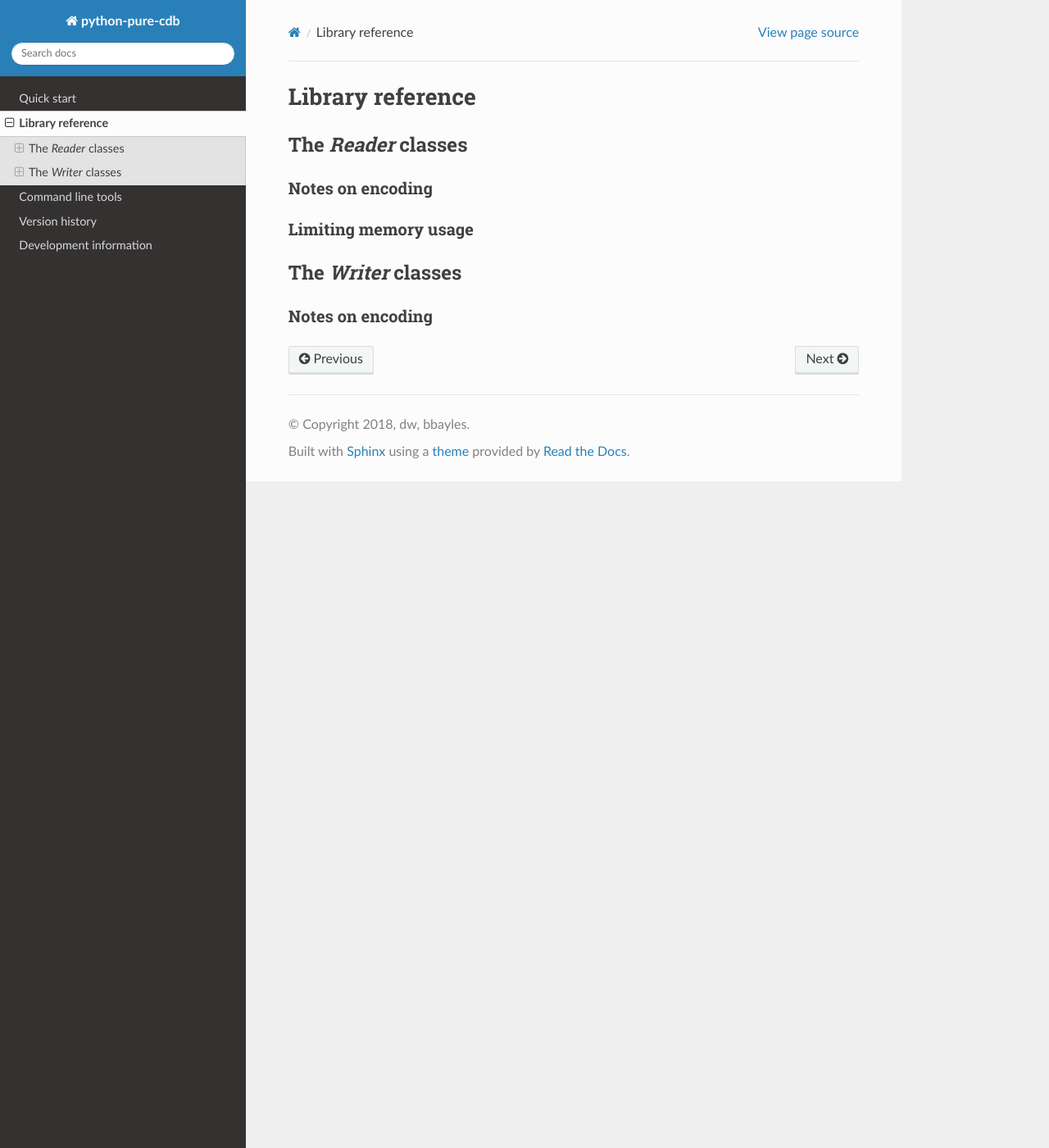
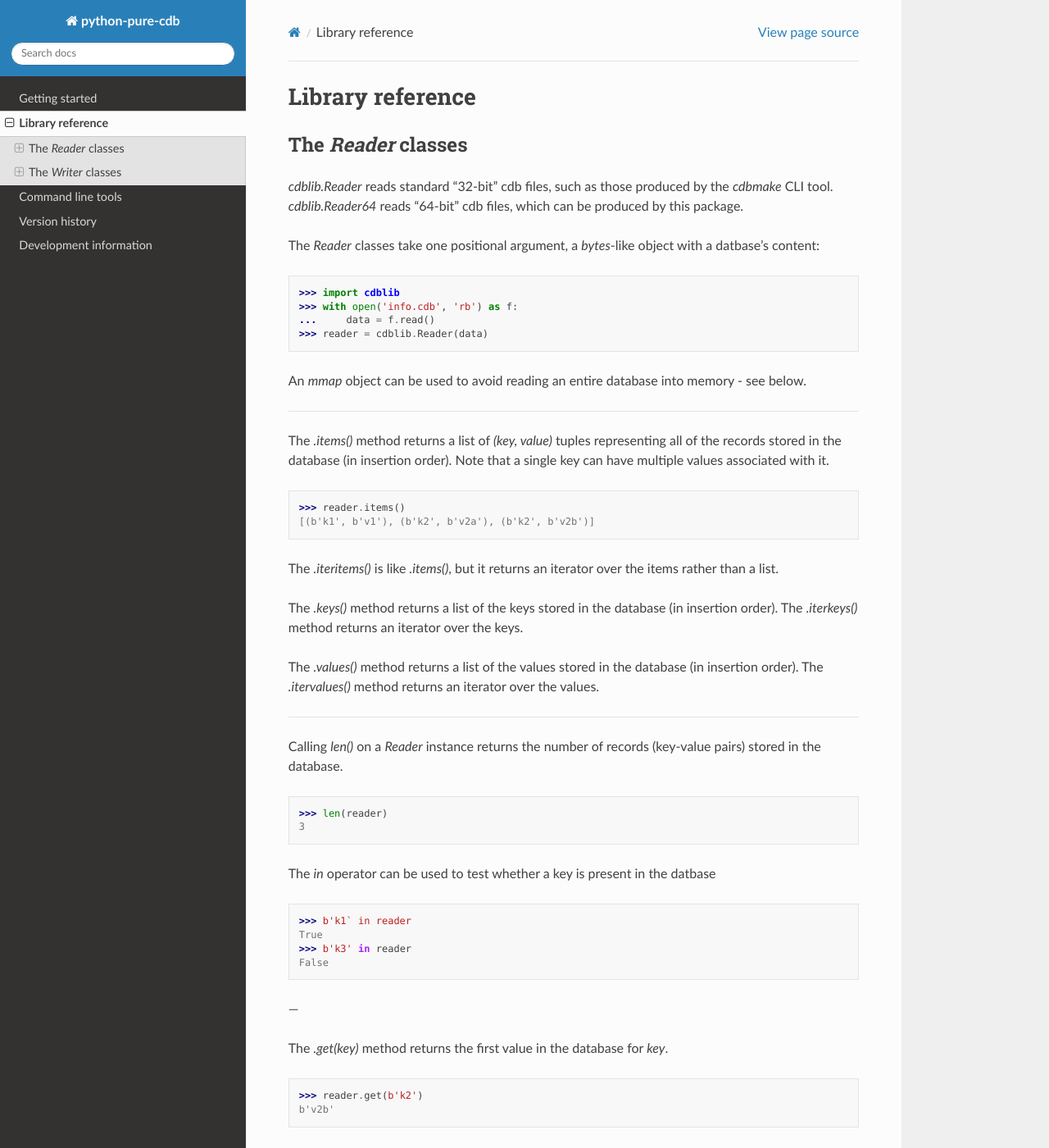
Before and after one commit to bbayles/python-pure-cdb, a Sphinx documentation site: the page built from docs/library.rst, in a window 1280 px wide and 1400 px high. Shown: the whole window at 82% size. Built offline with Sphinx 7.4.7 and the Read the Docs theme 2.0.0, drawn with Linux system fonts in a browser that asks for light colours; some of the changed text lies outside the part shown.

Commit message:
Add beginning of library docs

```diff
--- a/docs/index.rst
+++ b/docs/index.rst
@@ -6,6 +6,7 @@ Introduction
 
 The `python-pure-cdb` package (`pure-cdb <https://pypi.org/project/pure-cdb/>`_ on PyPI)
 is a Python library for working with D.J. Bernstein's "constant datbases."
+It supports both Python 2.7 and Python 3.
 
 In addition to being able to read and write the database files produced by
 other `cdb` tools, `python-pure-cdb` can produce and consume "64-bit"
--- a/docs/library.rst
+++ b/docs/library.rst
@@ -3,6 +3,70 @@ Library reference
 
 The `Reader` classes
 --------------------
+
+`cdblib.Reader` reads standard "32-bit" cdb files, such as those produced by the
+`cdbmake` CLI tool. `cdblib.Reader64` reads "64-bit" cdb files, which can be
+produced by this package.
+
+The `Reader` classes take one positional argument, a `bytes`-like object with
+a datbase's content:
+
+    >>> import cdblib
+    >>> with open('info.cdb', 'rb') as f:
+    ...     data = f.read()
+    >>> reader = cdblib.Reader(data)
+
+An `mmap` object can be used to avoid reading an entire database into memory -
+see below.
+
+----
+
+The `.items()` method returns a list of `(key, value)` tuples representing
+all of the records stored in the database (in insertion order).
+Note that a single key can have multiple values associated with it.
+
+    >>> reader.items()
+    [(b'k1', b'v1'), (b'k2', b'v2a'), (b'k2', b'v2b')]
+
+The `.iteritems()` is like `.items()`, but it returns an iterator over the
+items rather than a list.
+
+The `.keys()` method returns a list of the keys stored in the database
+(in insertion order). The `.iterkeys()` method returns an iterator over the
+keys.
+
+The `.values()` method returns a list of the values stored in the database
+(in insertion order). The `.itervalues()` method returns an iterator over the
+values.
+
+----
+
+Calling `len()` on a `Reader` instance returns the number of records (key-value
+pairs) stored in the database.
+
+    >>> len(reader)
+    3
+
+The `in` operator can be used to test whether a key is present in the datbase
+
+    >>> b'k1` in reader
+    True
+    >>> b'k3' in reader
+    False
+
+---
+
+The `.get(key)` method returns the first value in the database for `key`.
+
+    >>> reader.get(b'k2')
+    b'v2b'
+
+The `.gets(key)` method returns an iterator over all the values associated
+with `key`.
+
+    >>> list(reader.)gets(b'k2')
+    [b'k2a', b'k2b']
+
 
 Notes on encoding
 ^^^^^^^^^^^^^^^^^
```
Also changed, not shown: other parts of docs/library.rst (+6 -0 lines), docs/quickstart.rst (+48 -2 lines).
